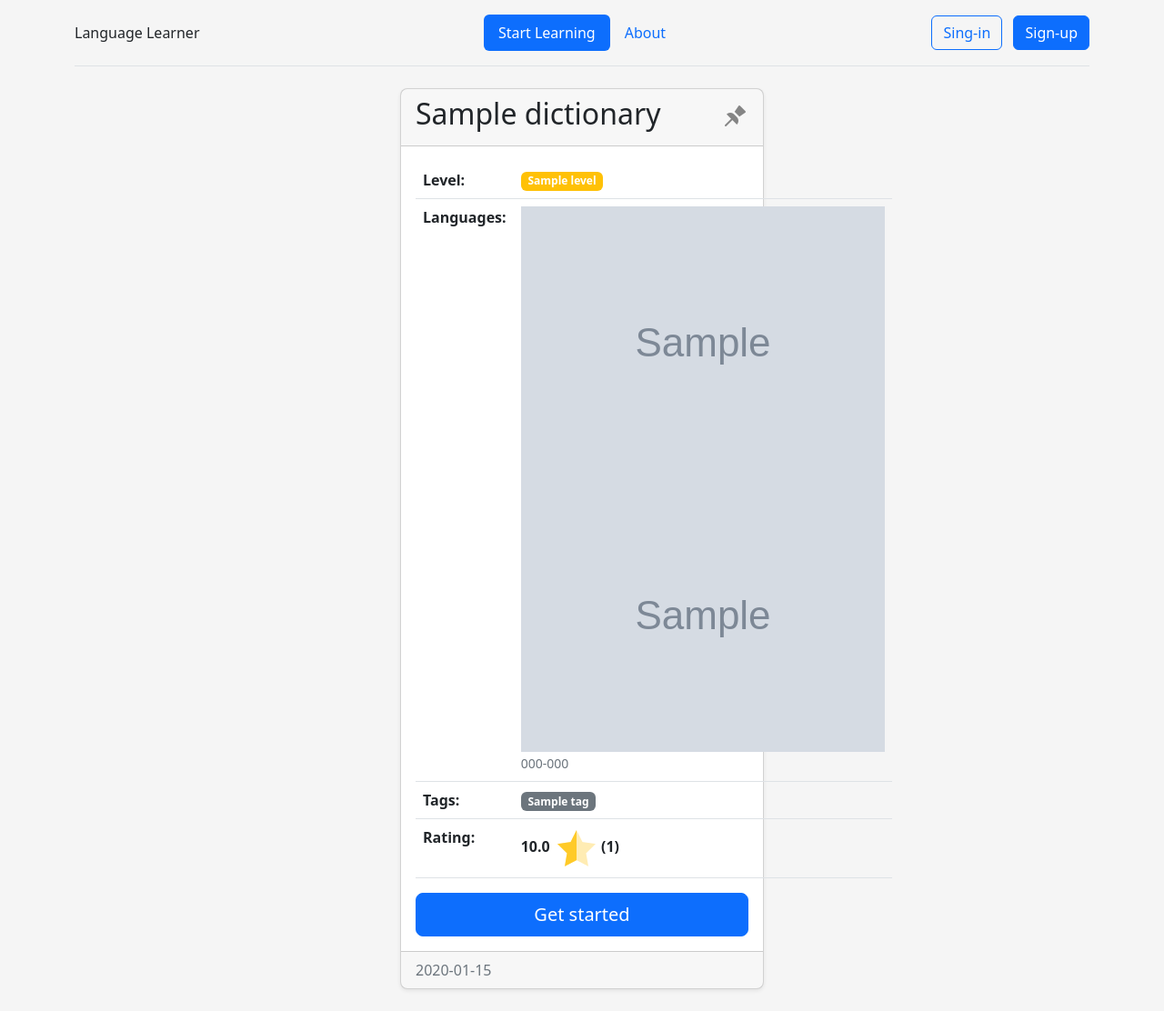
After one commit to intsynko/lang_learner, a Django app: page /dictionary/1/ in a window 1280 px wide. The commit adds this page. Shown: the whole page at 91% size. Run offline with Django 4.2, Linux system fonts and the light colour scheme; tables that the repository leaves empty hold one stand-in row (values such as "Sample post"); grey boxes marked "Sample" are stand-in pictures; lists and menus that the app fills with data are empty.

Commit message:
add dict detail view

```diff
--- a/app/apps/dictionary/admin.py
+++ b/app/apps/dictionary/admin.py
@@ -30,7 +30,7 @@ class DictionaryAdmin(admin.ModelAdmin):
             _(""),
             {
                 "fields": ["name", "owner", "language_from", "language_to", "is_public",
-                           "date_created", "level"],
+                           "date_created", "level", "tags"],
             },
         ),
     )
--- a/app/apps/dictionary/models.py
+++ b/app/apps/dictionary/models.py
@@ -33,14 +33,22 @@ class Dictionary(models.Model):
     name = models.CharField(_("Name"), max_length=50)
     owner = models.ForeignKey("account.User", verbose_name=_("Owner"), on_delete=models.PROTECT, related_name="dicts")
     date_created = models.DateField(_("Date"), auto_now=True)
+    pinned = models.ManyToManyField("account.User", verbose_name=_("Pinned"), related_name="dicts_pinned")
 
     is_public = models.BooleanField(_("Is public"), default=True)
     tags = models.ManyToManyField(to=Tag, blank=True, verbose_name=_("Tags"), related_name="dicts")
     level = models.ForeignKey(Level, verbose_name=_("Level"), on_delete=models.PROTECT, related_name="dicts")
 
     @classmethod
+    def queryset_wit_rating(cls):
+        return cls.objects.annotate(
+            rates_cnt=Count("rates"),
+            average_rate=Avg("rates__amount")
+        )
+
+    @classmethod
     def get_top(cls, search: str = None, amount: int = 10, lang_from: str = None, lang_to: str = None, level: str = None):
-        queryset = cls.objects
+        queryset = cls.queryset_wit_rating()
 
         if search:
             queryset = queryset.filter(name__icontains=search)
@@ -53,10 +61,7 @@ class Dictionary(models.Model):
         if level:
             queryset = queryset.filter(level__name=level)
 
-        return queryset.annotate(
-            rates_cnt=Count("rates"),
-            average_rate=Avg("rates__amount")
-        ).order_by("rates_cnt", "average_rate")[:amount]
+        return queryset.order_by("rates_cnt", "average_rate")[:amount]
 
     def __str__(self):
         return f"{self.name} [{self.language_from.code}-{self.language_to.code}] ({self.owner.email})"
@@ -70,3 +75,6 @@ class Rate(models.Model):
 
     def __str__(self):
         return f"{self.dictionary.name} ({self.owner.email}): {self.amount}"
+
+    class Meta:
+        unique_together = (("user", "dictionary"),)
--- a/app/apps/web/templates/base.html
+++ b/app/apps/web/templates/base.html
@@ -23,8 +23,8 @@
           </a>
 
           <ul class="nav nav-pills">
-            <li class="nav-item"><a href="#" class="nav-link active" aria-current="page">Start Learning</a></li>
-            <li class="nav-item"><a href="#" class="nav-link">About</a></li>
+            <li class="nav-item"><a href="/" class="nav-link active" aria-current="page">Start Learning</a></li>
+            <li class="nav-item"><a href="/" class="nav-link">About</a></li>
           </ul>
 
           <div class="col-md-3 text-end">
--- /dev/null
+++ b/app/apps/web/templates/web/dictionary_page.html
@@ -0,0 +1,70 @@
+{% extends "base.html" %}
+
+{% block content %}
+<div class="container d-flex justify-content-center">
+    <div class="card mb-4 rounded-3 shadow-sm" style="width: 400px">
+      <div class="card-header">
+          <h2>
+          {{dictionary.name}}
+
+          {% if not dictionary.pinned and user.is_authenticated %}
+          <form action="pin/" method="POST">
+              {% csrf_token %}
+              <span style="float:right;">
+                  <button type="submit" class="btn btn-default">
+                    <img src="/assets/icons8-pin-30.png" alt="pin">
+                  </button>
+              </span>
+          </form>
+          {% else%}
+              <span style="float:right;">
+                    <img src="/assets/icons8-pin-disabled-30.png" alt="pin">
+              </span>
+          {% endif %}
+          </h2>
+      </div>
+      <div class="card-body">
+           <table class="table">
+              <thead>
+                <tr>
+                  <th scope="col">Level:</th>
+                  <th scope="col">
+                      <span class="badge bg-warning">{{dictionary.level}}</span>
+                  </th>
+                </tr>
+              </thead>
+              <tbody>
+                <tr>
+                  <th scope="col">Languages:</th>
+                    <th scope="col">
+                      <img src="{{dictionary.lang_from}}" alt="lang_from">
+                      <img src="{{dictionary.lang_to}}" alt="lang_to">
+                      <small class="text-muted fw-light">{{dictionary.lang}}</small>
+                    </th>
+                </tr>
+                <tr>
+                  <th scope="col">Tags:</th>
+                  <th scope="col">
+                      {% for tag in dictionary.tags %}
+                        <span class="badge bg-secondary">{{tag}}</span>
+                      {% endfor %}
+                  </th>
+                </tr>
+                <tr>
+                  <th scope="col">Rating:</th>
+                  <th scope="col">
+                      {{dictionary.rating}}
+                      <img src="/assets/icons8-star-half-empty-48.png" alt="rate">
+                      ({{dictionary.rates_count}})
+                  </th>
+                </tr>
+              </tbody>
+           </table>
+        <button type="button" class="w-100 btn btn-lg btn-primary">Get started</button>
+      </div>
+      <div class="card-footer text-muted">
+        {{dictionary.date}}
+      </div>
+    </div>
+</div>
+{% endblock %}
--- a/app/apps/web/templates/web/main_page.html
+++ b/app/apps/web/templates/web/main_page.html
@@ -44,10 +44,12 @@
                   {{dict.lang}}
               </th>
                 <th scope="col">{{dict.name}}</th>
-              <th scope="col">{{dict.level}}</th>
+              <th scope="col">
+                  <span class="badge bg-warning">{{dict.level}}</span>
+              </th>
                 <th scope="col">
                 {% for tag in dict.tags %}
-                    <span class="badge badge-warning">{{tag}}</span>
+                    <span class="badge bg-secondary">{{tag}}</span>
                 {% endfor %}
                 </th>
               <th scope="col">
--- a/app/apps/web/urls.py
+++ b/app/apps/web/urls.py
@@ -1,7 +1,7 @@
 from django.urls import path, include
 from django.contrib.auth import views as auth_views
 
-from apps.web.views import MainPage, LoginPage
+from apps.web.views import MainPage, LoginPage, DictionaryPage, DictionaryPin
 
 urlpatterns = [
     path('', MainPage.as_view(), name="main"),
@@ -13,7 +13,9 @@ urlpatterns = [
     # path("password_reset/done/", auth_views.PasswordResetDoneView.as_view(), name="password_reset_done",),
     # path("reset/<uidb64>/<token>/", auth_views.PasswordResetConfirmView.as_view(), name="password_reset_confirm",),
     # path("reset/done/", auth_views.PasswordResetCompleteView.as_view(),name="password_reset_complete",),
-    path('login/', LoginPage.as_view(), name="login")
+    path('login/', LoginPage.as_view(), name="login"),
+    path('dictionary/<int:id>/', DictionaryPage.as_view(), name="dictionary-detail"),
+    path('dictionary/<int:id>/pin/', DictionaryPin.as_view(), name="dictionary-pin")
 ]
 
 app_name = "web"
--- a/app/apps/web/views.py
+++ b/app/apps/web/views.py
@@ -1,3 +1,8 @@
+from django.contrib.auth.decorators import login_required
+from django.http import Http404
+from django.shortcuts import redirect
+from django.utils.decorators import method_decorator
+from django.views.decorators.csrf import csrf_protect
 from django.views.generic import TemplateView
 from django.contrib.auth import views as auth_views
 from rest_framework import serializers
@@ -33,16 +38,56 @@ class MainPage(TemplateView):
         return context
 
     def get(self, request, *args, **kwargs):
-        context = self.get_context_data(**kwargs)
-        return self.render_to_response(context)
+        return super().get(request, *args, **kwargs)
 
     def post(self, request, *args, **kwargs):
         search = self.request.POST.get('search', None)
-
-        context = self.get_context_data(**kwargs, search=search)
-        return self.render_to_response(context)
+        return super().get(request, *args, **kwargs, search=search)
 
 
 class LoginPage(auth_views.LoginView):
     redirect_authenticated_user = True
     template_name = "web/login_page.html"
+
+
+class DictionaryDetailSerializer(DictionarySerializer):
+    owner = serializers.CharField(source='owner.username')
+    rates_count = serializers.IntegerField(source='rates_cnt')
+    date = serializers.DateField(source='date_created')
+    pinned = serializers.SerializerMethodField()
+
+    def get_pinned(self, obj):
+        return obj.pinned.filter(id=self.context['request'].user.id).exists()
+
+
+class DictionaryPage(TemplateView):
+    template_name = "web/dictionary_page.html"
+
+    def get_context_data(self, **kwargs):
+        context = super().get_context_data(**kwargs)
+        try:
+            dict = dict_models.Dictionary.queryset_wit_rating().get(id=kwargs['id'])
+        except dict_models.Dictionary.DoesNotExist:
+            raise Http404()
+        context['dictionary'] = DictionaryDetailSerializer(instance=dict, context={"request": kwargs['request']}).data
+        return context
+
+    def get(self, request, *args, **kwargs):
+        context = self.get_context_data(**kwargs, request=request)
+        return self.render_to_response(context)
+
+
+class DictionaryPin(DictionaryPage):
+
+    @method_decorator(csrf_protect)
+    @method_decorator(login_required)
+    def post(self, request, *args, **kwargs):
+        id = kwargs['id']
+        try:
+            dict = dict_models.Dictionary.queryset_wit_rating().get(id=id)
+        except dict_models.Dictionary.DoesNotExist:
+            raise Http404()
+        dict.pinned.add(request.user)
+        dict.save()
+        return redirect(f'/dictionary/{id}/')
+        # return super().post(request, *args, **kwargs)
```
Also changed, not shown: app/apps/web/templates/404.html (added, +8 -0 lines), app/apps/dictionary/migrations/0003_dictionary_pinned_alter_rate_unique_together.py (added), app/apps/web/assets/icons8-pin-30.png (added), app/apps/web/assets/icons8-pin-disabled-30.png (added).
